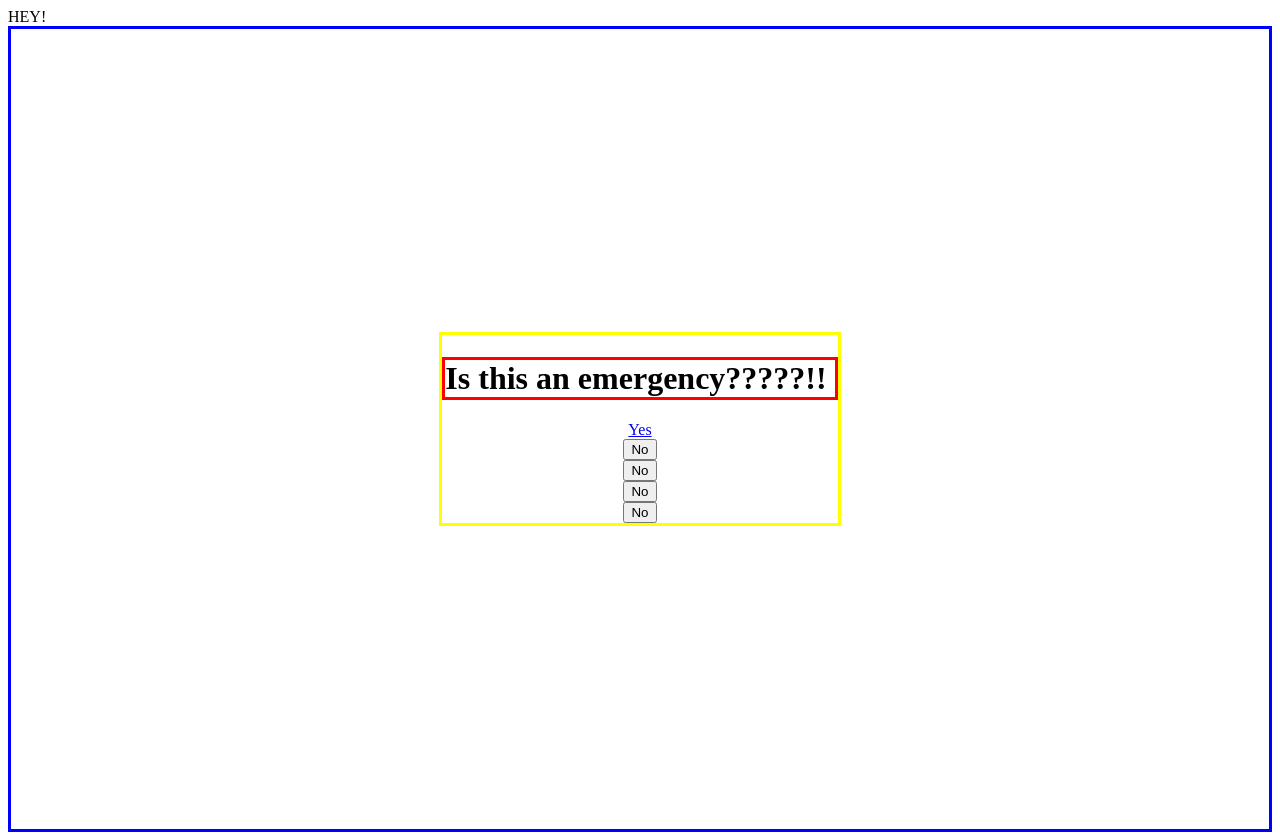
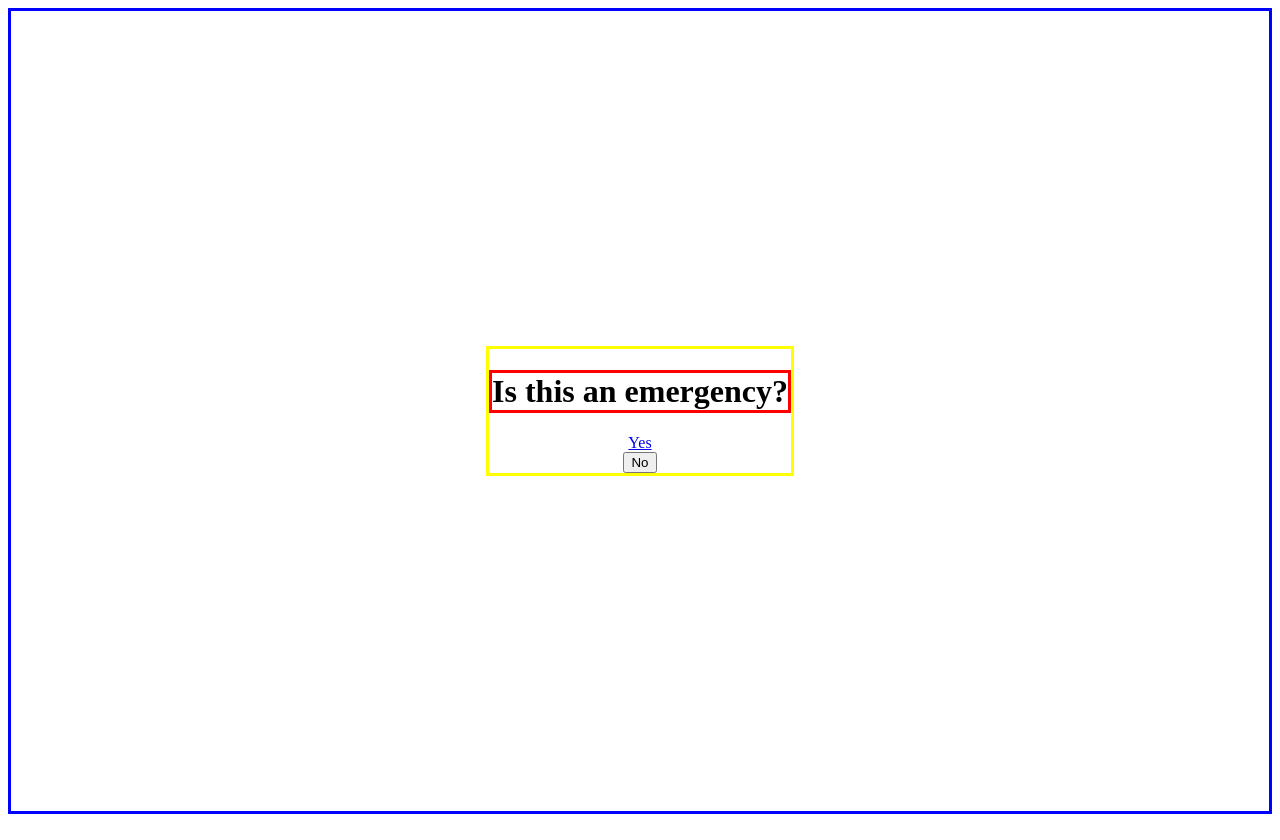
Before and after one commit to emergentworks/group-project-social-services-finder-2020, a website: page index.html in a window 1280 px wide. Drawn offline with Linux system fonts and the light colour scheme.

Commit message:
fix up master

```diff
--- a/index.html
+++ b/index.html
@@ -6,18 +6,11 @@
 </head>
 
 <body>
-  <hi>HEY!</hi>
   <div class="wrapper">
     <div class="headline">
-      <h1>Is this an emergency?????!! </h1>
+      <h1>Is this an emergency?</h1>
       <a href="/emergency">Yes</a>
       <button>No</button>
-      <button>No</button>
-
-      <button>No</button>
-
-      <button>No</button>
-
     </div>
   </div>
 </body>
--- a/index.js
+++ b/index.js
@@ -1,12 +1 @@
-function hello() {
-    console.log('hey');
-}
-
-
 console.log('hello world');
-
-
-debugger
-
-
-//useful code
```
Also changed, not shown: emergency/index.html (+0 -6 lines).
